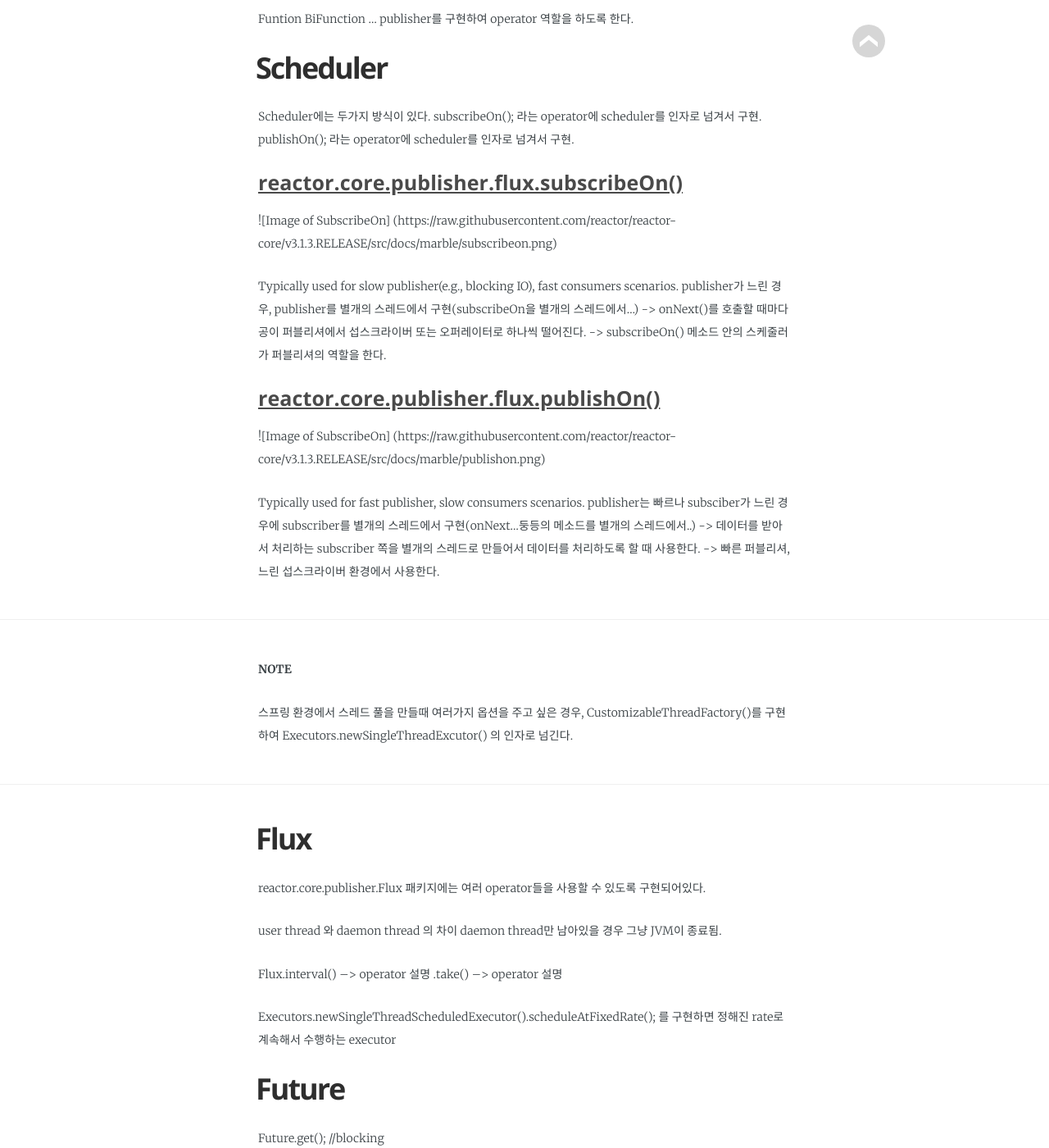
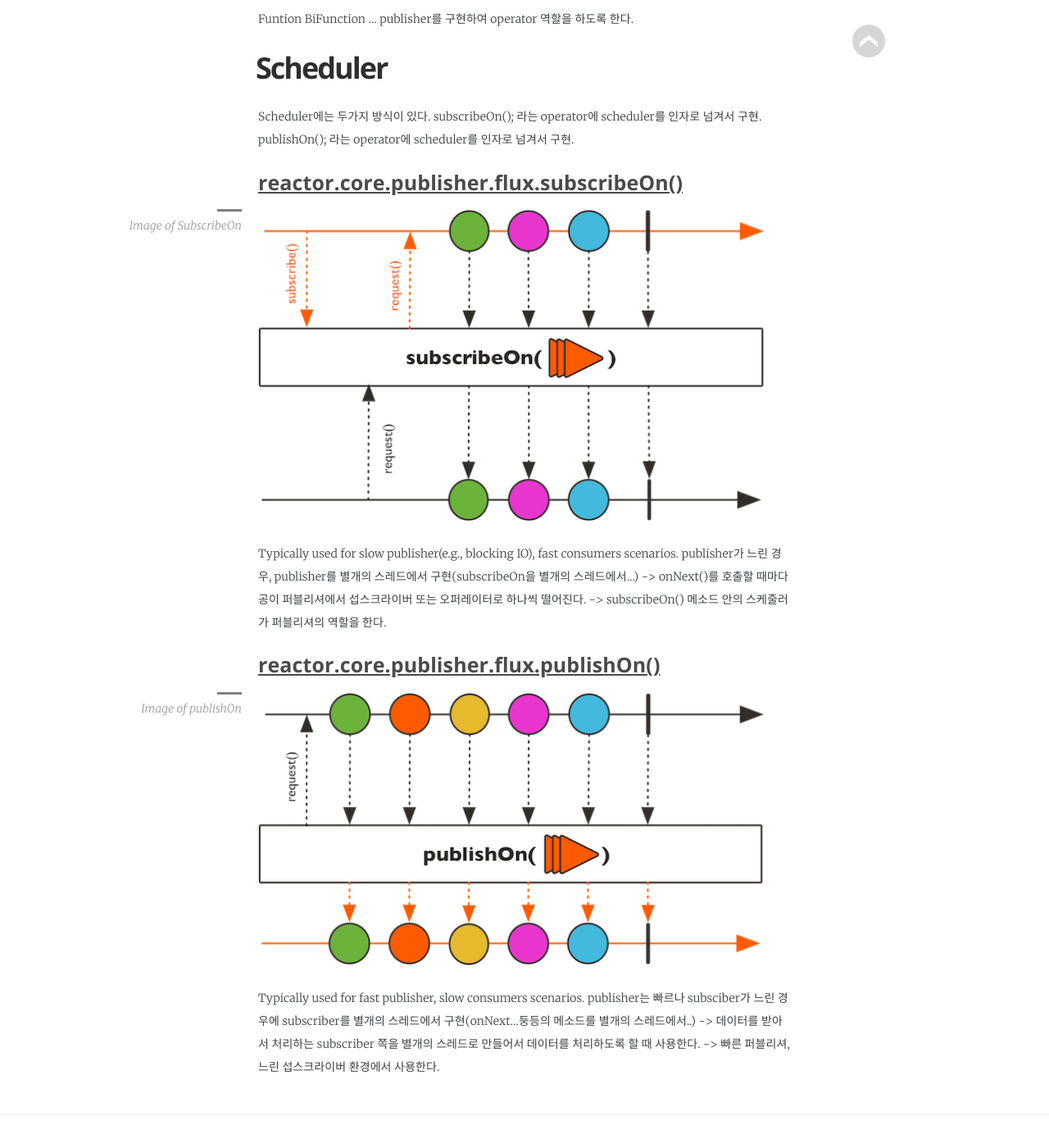
Before and after one commit to eceris/eceris.github.io, a Jekyll site: the page built from _posts/2018-07-25-reactive_streams_presentation.md, in a window 1280 px wide and 1400 px high, scrolled down 7247 px. Shown: the whole window at 82% size. Built offline with Jekyll 4.4.1, drawn with Linux system fonts in a browser that asks for light colours; some web fonts are replaced; some of the changed text lies outside the part shown.

Commit message:
add images

````diff
--- a/_posts/2018-07-25-reactive_streams_presentation.md
+++ b/_posts/2018-07-25-reactive_streams_presentation.md
@@ -326,8 +326,10 @@ publishOn(); 라는 operator에 scheduler를 인자로 넘겨서 구현.
 
 ### [reactor.core.publisher.flux.subscribeOn()](https://projectreactor.io/docs/core/release/api/reactor/core/publisher/Flux.html#subscribeOn-reactor.core.scheduler.Scheduler-)
 
-![Image of SubscribeOn]
-(https://raw.githubusercontent.com/reactor/reactor-core/v3.1.3.RELEASE/src/docs/marble/subscribeon.png)
+<figure>
+<img src="{{ site.github.url }}/media/img/subscribeon.png" />
+<figcaption>Image of SubscribeOn</figcaption>
+</figure>
 
 Typically used for slow publisher(e.g., blocking IO), fast consumers scenarios.
 publisher가 느린 경우, publisher를 별개의 스레드에서 구현(subscribeOn을 별개의 스레드에서...)
@@ -338,8 +340,10 @@ publisher가 느린 경우, publisher를 별개의 스레드에서 구현(subscr
 
 ### [reactor.core.publisher.flux.publishOn()](https://projectreactor.io/docs/core/release/api/reactor/core/publisher/Flux.html#publishOn-reactor.core.scheduler.Scheduler-)
 
-![Image of SubscribeOn]
-(https://raw.githubusercontent.com/reactor/reactor-core/v3.1.3.RELEASE/src/docs/marble/publishon.png)
+<figure>
+<img src="{{ site.github.url }}/media/img/publishon.png" />
+<figcaption>Image of publishOn</figcaption>
+</figure>
 
 Typically used for fast publisher, slow consumers scenarios.
 publisher는 빠르나 subsciber가 느린 경우에 subscriber를 별개의 스레드에서 구현(onNext...둥등의 메소드를 별개의 스레드에서..)
@@ -606,8 +610,10 @@ thenCompose() : Stream의 flatMap
 thenApply() : Stream의 Map
 
 # WebFlux
-![Image of WebFlux stack]
-(https://docs.spring.io/spring/docs/5.0.0.BUILD-SNAPSHOT/spring-framework-reference/html/images/webflux-overview.png)
+<figure>
+<img src="{{ site.github.url }}/media/img/webflux-overview.png" />
+<figcaption>Image of WebFlux stack</figcaption>
+</figure>
 
 기존에 작성했던 코드들을 스프링 5에 맞춰서 진행한다.
 
@@ -649,8 +655,10 @@ Mono 타입에서 다른 스레드를 태우고 싶은 경우 scheduler를 사
 # Mono
 [Mono](https://projectreactor.io/docs/core/release/api/reactor/core/publisher/Mono.html)
 
-![Image of Mono]
-(https://raw.githubusercontent.com/reactor/reactor-core/v3.1.3.RELEASE/src/docs/marble/mono.png)
+<figure>
+<img src="{{ site.github.url }}/media/img/mono.png" />
+<figcaption>Image of Mono</figcaption>
+</figure>
 
 ```java
 @GetMapping("/person/{id}")
@@ -674,9 +682,11 @@ Mono.block() 하는 순간 Mono에 들어있는 value를 얻을수는 있지만
 # Flux
 [Flux](https://projectreactor.io/docs/core/release/api/reactor/core/publisher/Flux.html)
 
-![Image of Flux]
-(https://raw.githubusercontent.com/reactor/reactor-core/v3.1.3.RELEASE/src/docs/marble/flux.png)
-[![IMAGE ALT TEXT HERE](https://raw.githubusercontent.com/reactor/reactor-core/v3.1.3.RELEASE/src/docs/marble/flux.png)](https://raw.githubusercontent.com/reactor/reactor-core/v3.1.3.RELEASE/src/docs/marble/flux.png)
+<figure>
+<img src="{{ site.github.url }}/media/img/flux.png" />
+<figcaption>Image of Flux</figcaption>
+</figure>
+
 0..N 의 데이터를 다루는 Reactive Stream 구현체(Reactive Streams Publisher contract를 확장)
 
 ```java
````
Also changed, not shown: media/img/flux.png (added), media/img/mono.png (added), media/img/publishon.png (added), media/img/subscribeon.png (added), media/img/webflux-overview.png (added).
